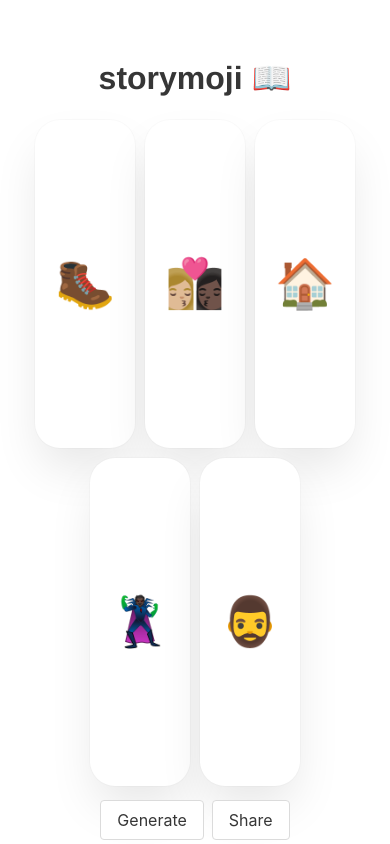
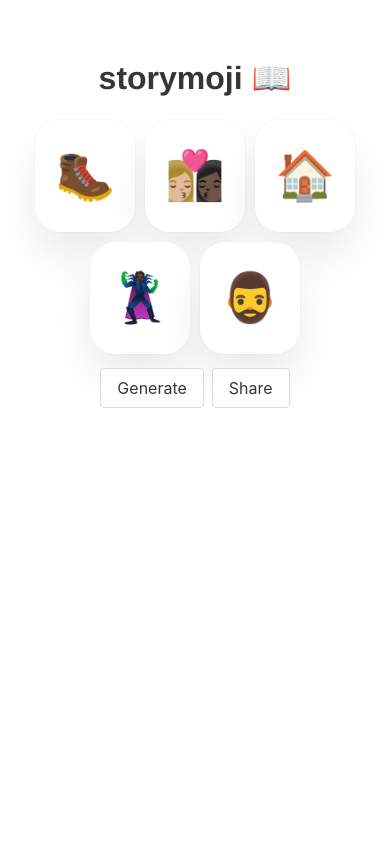
Before and after one commit to tjkorthal/storymoji, a Vue app: page / in a window 390 px wide. Built offline with nearby package versions, Linux system fonts and the light colour scheme.

Commit message:
Fix card height for Chrome, Safari, and mobile

```diff
--- a/package.json
+++ b/package.json
@@ -1,6 +1,6 @@
 {
   "name": "storymoji",
-  "version": "1.0.0",
+  "version": "1.0.1",
   "private": true,
   "scripts": {
     "serve": "vue-cli-service serve",
--- a/src/components/EmojiCard.vue
+++ b/src/components/EmojiCard.vue
@@ -19,7 +19,6 @@ export default {
     aspect-ratio: 1 / 1;
     width: 100%;
     display: inline-flex;
-    line-height: 6em;
     align-items: center;
     justify-content: center;
     vertical-align: middle;
```
